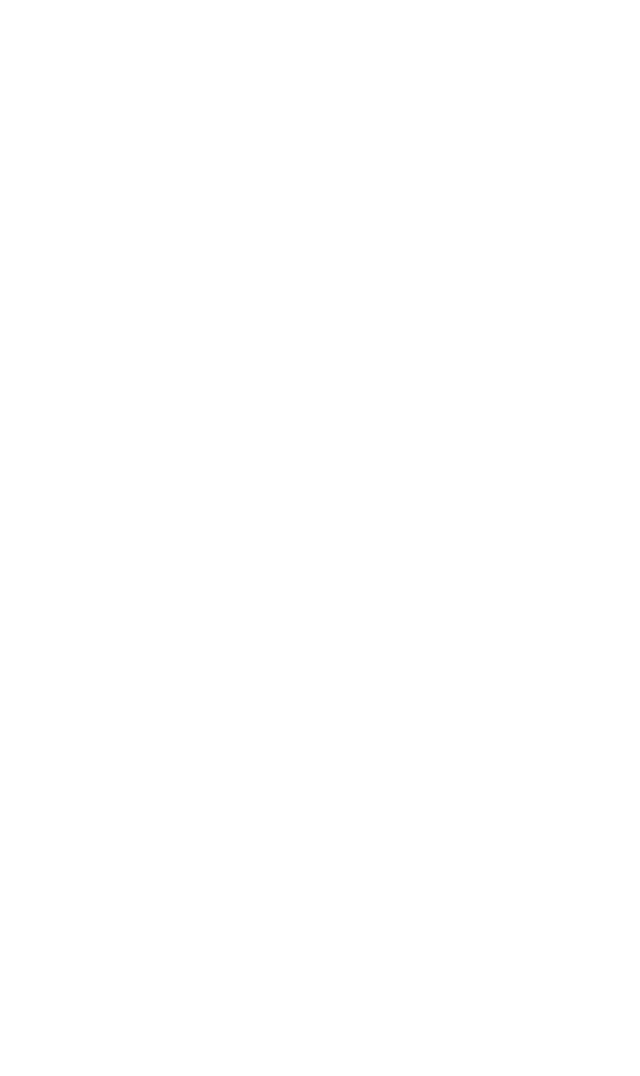
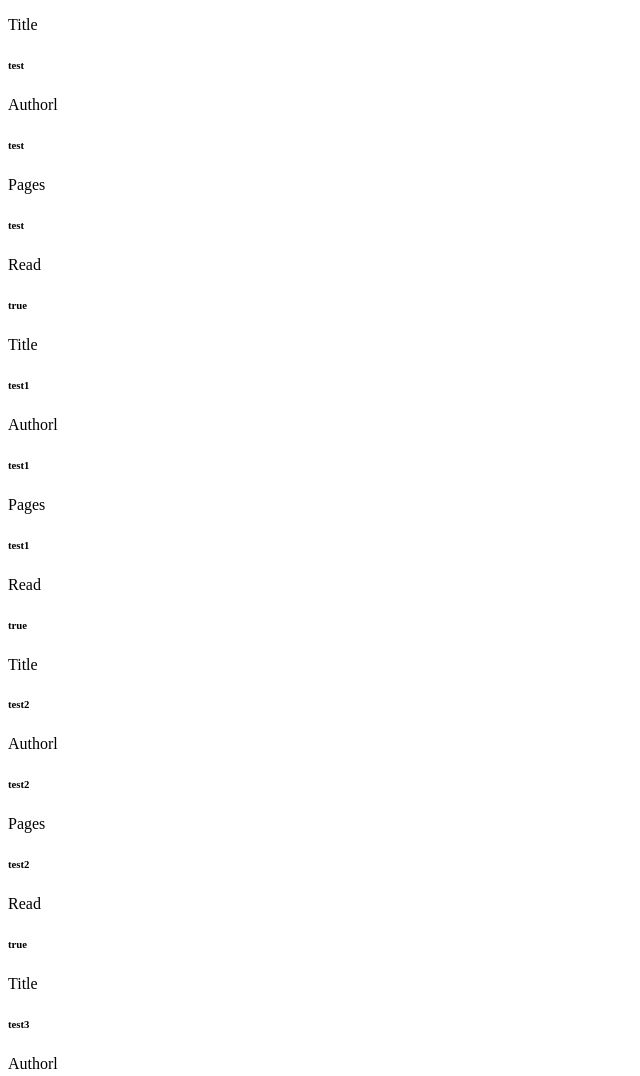
Before and after one commit to Rafael1268/odin-library, a plain HTML site: page index.html in a window 1280 px wide. Shown: the top 1076 px of the page, without its empty margins (0-640 px from the left). Before the commit the page ends 800 px from the top, so only its background shows below. Drawn offline with Linux system fonts and the light colour scheme.

Commit message:
Finished functions to add new book and to display books on page

```diff
--- a/index.html
+++ b/index.html
@@ -7,6 +7,14 @@
   <title>Document</title>
 </head>
 <body>
+  <div class="container">
+    <div class="header">
+
+    </div>
+    <div class="library">
+
+    </div>
+  </div>
   <script src="main.js"></script>
 </body>
 </html>
--- a/main.js
+++ b/main.js
@@ -0,0 +1,41 @@
+const libraryDiv = document.querySelector('.library');
+let library = [];
+
+function book(title, author, pages, read) {
+  this.title = title;
+  this.author = author;
+  this.pages = pages;
+  this.read = read;
+}
+
+function addBook(title, author, pages, read) {
+  if (title.length === 0 || author.length === 0 || pages === 0) {
+    return alert('Please fill in all the fields');
+  }
+  const newBook = new book(title, author, pages, read);
+  library.push(newBook);
+}
+
+function displayBooks() {
+  library.forEach(book => {
+    const newDiv = document.createElement('div');
+    newDiv.innerHTML = `
+      <p>Title</p>
+      <h6>${book.title}</h6>
+      <p>Authorl</p>
+      <h6>${book.author}</h6>
+      <p>Pages</p>
+      <h6>${book.pages}</h6>
+      <p>Read</p>
+      <h6>${book.read}</h6>
+      `;
+    libraryDiv.appendChild(newDiv);
+  })
+}
+
+addBook('test', 'test', 'test', true);
+addBook('test1', 'test1', 'test1', true);
+addBook('test2', 'test2', 'test2', true);
+addBook('test3', 'test3', 'test3', true);
+
+displayBooks();
```
